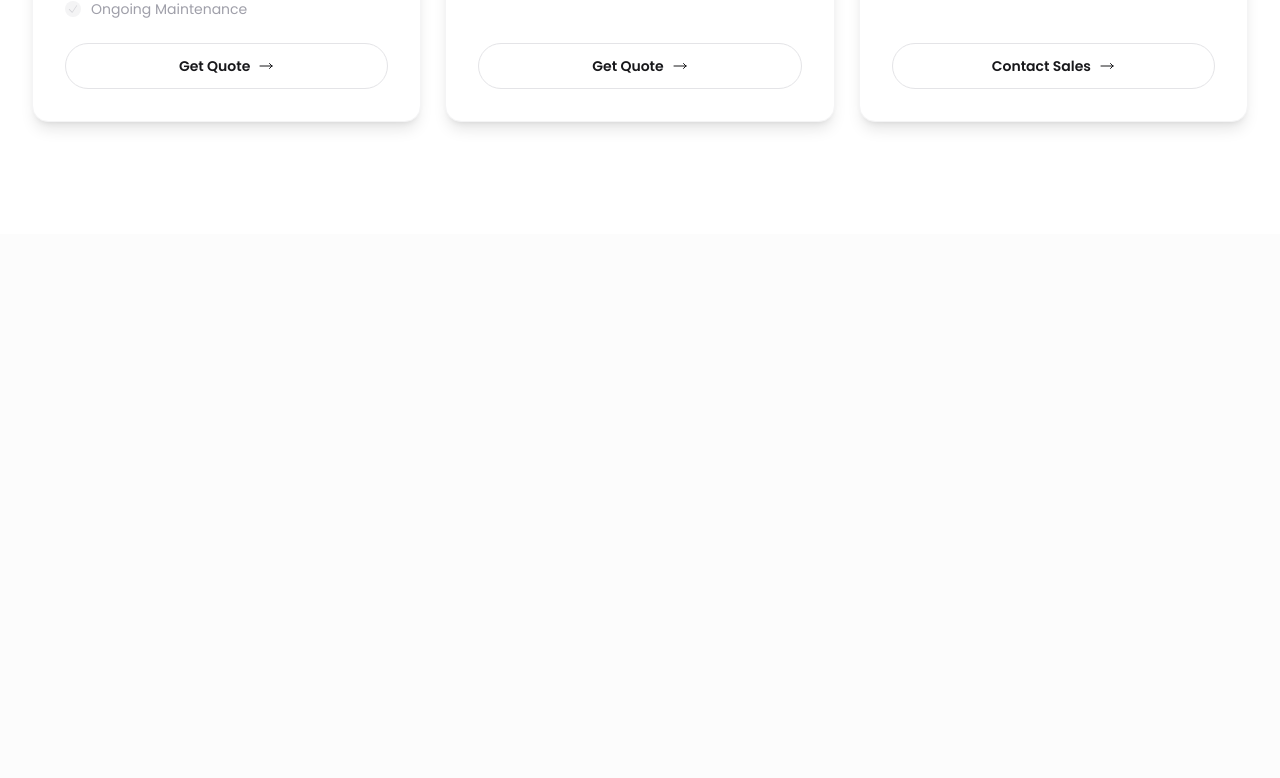
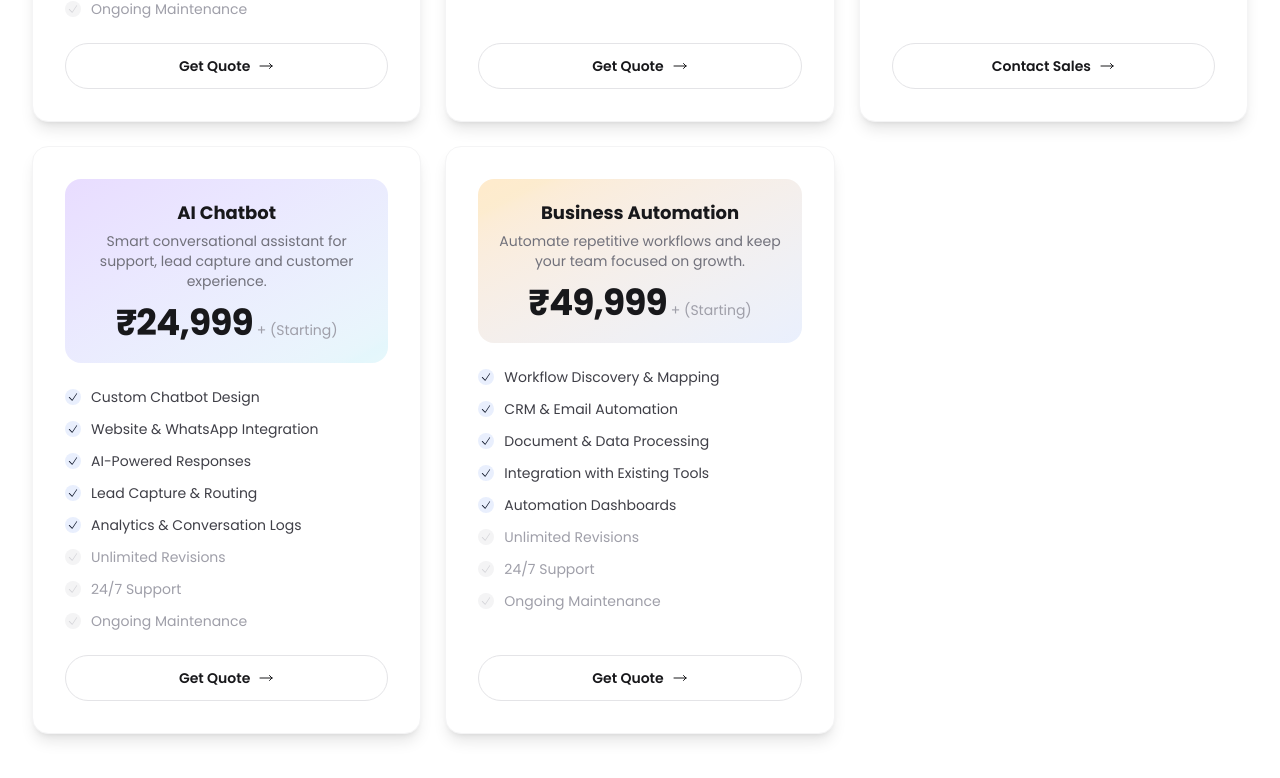
Before and after one commit to Gaurav-rathore77/weblign, a Next.js app: page /pricing in a window 1280 px wide. Shown: the part 1882-2660 px from the top of the page. Built offline with nearby package versions, Linux system fonts and the light colour scheme.

Commit message:
addmoreservices

```diff
--- a/src/components/about-page/AboutStory.tsx
+++ b/src/components/about-page/AboutStory.tsx
@@ -142,7 +142,7 @@ const AboutStory = () => {
                   const isLeft = i % 2 === 0;
                   return (
                     <div
-                      key={m.year}
+                      key={`${m.year}-${m.title}-${i}`}
                       className={`group relative flex flex-col gap-2 lg:flex-row lg:items-start ${
                         isLeft ? 'lg:flex-row' : 'lg:flex-row-reverse'
                       }`}
--- a/src/components/about/AchievementCounter.tsx
+++ b/src/components/about/AchievementCounter.tsx
@@ -13,7 +13,7 @@ const achievements: Achievement[] = [
         <path d="M8 15a2 2 0 004 0" />
       </svg>
     ),
-    value: '500',
+    value: '50',
     suffix: '+',
     label: 'Projects Delivered',
   },
@@ -24,7 +24,7 @@ const achievements: Achievement[] = [
         <path d="M7 14a3 3 0 006 0" />
       </svg>
     ),
-    value: '250',
+    value: '44',
     suffix: '+',
     label: 'Happy Clients',
   },
@@ -35,9 +35,9 @@ const achievements: Achievement[] = [
         <circle cx="10" cy="10" r="9" />
       </svg>
     ),
-    value: '15',
+    value: '5',
     suffix: '+',
-    label: 'Countries Served',
+    label: 'Years Experience',
   },
   {
     icon: (
@@ -45,9 +45,9 @@ const achievements: Achievement[] = [
         <path d="M12 2l3.1 6.3L22 9.5l-5 4.9 1.2 7L12 17.5 5.8 21.4 7 14.4 2 9.5l6.9-1.2L12 2z" />
       </svg>
     ),
-    value: '98',
+    value: '100',
     suffix: '%',
-    label: 'Client Retention',
+    label: 'Client Satisfaction',
   },
 ];
 
--- a/src/components/common/JSONLD.tsx
+++ b/src/components/common/JSONLD.tsx
@@ -122,6 +122,20 @@ const organization = {
     },
     {
       '@type': 'Offer',
+      name: 'AI Chatbot',
+      description: 'Custom conversational AI assistants for websites, WhatsApp and customer support.',
+      category: 'AI/ML',
+      url: `${siteUrl}/services/ai-automation`,
+    },
+    {
+      '@type': 'Offer',
+      name: 'Business Automation',
+      description: 'Workflow, CRM, document and data automation for growing businesses.',
+      category: 'Business Automation',
+      url: `${siteUrl}/services/ai-automation`,
+    },
+    {
+      '@type': 'Offer',
       name: 'AI Automation',
       description: 'AI-powered solutions for business process automation.',
       category: 'AI/ML',
--- a/src/components/contact/contactData.tsx
+++ b/src/components/contact/contactData.tsx
@@ -63,7 +63,7 @@ export const faqItems: FAQItem[] = [
   {
     question: 'How much does a website cost?',
     answer:
-      'Pricing depends on complexity and features. Our plans start at $299/month for a Starter site and scale up based on your needs. Contact us for a custom quote tailored to your project.',
+      'Pricing depends on complexity and features. Our plans start at ₹9,999/month for a Starter site and scale up based on your needs. Contact us for a custom quote tailored to your project.',
   },
   {
     question: 'Do you provide maintenance after launch?',
--- a/src/components/hero/HeroIllustration.tsx
+++ b/src/components/hero/HeroIllustration.tsx
@@ -119,7 +119,7 @@ const HeroIllustration = () => {
             {/* Metric card */}
             <div className="rounded-xl border border-zinc-100 bg-white p-4 shadow-xs dark:border-zinc-700 dark:bg-zinc-800/50">
               <span className="text-[11px] font-medium text-zinc-500 dark:text-zinc-400">Total Revenue</span>
-              <p className="mt-1 text-xl font-bold text-zinc-900">$48,290</p>
+              <p className="mt-1 text-xl font-bold text-zinc-900">₹4,82,900</p>
               <span className="text-[11px] text-emerald-600">↑ 12.5% this month</span>
             </div>
 
@@ -178,7 +178,7 @@ const HeroIllustration = () => {
         >
           <div className="w-36 rounded-xl border border-zinc-100/80 bg-white/90 p-3 shadow-lg shadow-zinc-900/5 dark:border-zinc-700/80 dark:bg-zinc-100/90">
             <span className="text-[11px] font-medium text-zinc-500 dark:text-zinc-400">Avg. Revenue</span>
-            <p className="mt-0.5 text-lg font-bold text-zinc-900">$12,847</p>
+            <p className="mt-0.5 text-lg font-bold text-zinc-900">₹1,28,470</p>
             <div className="mt-1 flex items-center gap-1 text-[11px] text-emerald-600">
               <svg viewBox="0 0 12 12" fill="currentColor" className="h-2.5 w-2.5" aria-hidden="true">
                 <path d="M6 0l6 8H0z" />
--- a/src/components/pricing-page/pricingData.ts
+++ b/src/components/pricing-page/pricingData.ts
@@ -126,6 +126,42 @@ export const pricingTiers: PricingTier[] = [
     cta: 'Contact Sales',
     gradient: 'from-primary to-accent',
   },
+  {
+    name: 'AI Chatbot',
+    description: 'Smart conversational assistant for support, lead capture and customer experience.',
+    price: 24999,
+    priceLabel: 'Starting',
+    features: [
+      { text: 'Custom Chatbot Design', included: true },
+      { text: 'Website & WhatsApp Integration', included: true },
+      { text: 'AI-Powered Responses', included: true },
+      { text: 'Lead Capture & Routing', included: true },
+      { text: 'Analytics & Conversation Logs', included: true },
+      { text: 'Unlimited Revisions', included: false },
+      { text: '24/7 Support', included: false },
+      { text: 'Ongoing Maintenance', included: false },
+    ],
+    cta: 'Get Quote',
+    gradient: 'from-violet-500/20 to-cyan-500/10',
+  },
+  {
+    name: 'Business Automation',
+    description: 'Automate repetitive workflows and keep your team focused on growth.',
+    price: 49999,
+    priceLabel: 'Starting',
+    features: [
+      { text: 'Workflow Discovery & Mapping', included: true },
+      { text: 'CRM & Email Automation', included: true },
+      { text: 'Document & Data Processing', included: true },
+      { text: 'Integration with Existing Tools', included: true },
+      { text: 'Automation Dashboards', included: true },
+      { text: 'Unlimited Revisions', included: false },
+      { text: '24/7 Support', included: false },
+      { text: 'Ongoing Maintenance', included: false },
+    ],
+    cta: 'Get Quote',
+    gradient: 'from-amber-500/20 to-primary/10',
+  },
 ];
 
 export const faqs = [
--- a/src/components/pricing/GuaranteeBanner.tsx
+++ b/src/components/pricing/GuaranteeBanner.tsx
@@ -1,7 +1,7 @@
 import {
   HiOutlineShieldCheck,
   HiOutlineLockClosed,
-  HiOutlineCurrencyDollar,
+  HiOutlineCurrencyRupee,
   HiOutlineClipboardDocument,
 } from 'react-icons/hi2';
 import { guarantees } from './pricingData';
@@ -9,7 +9,7 @@ import { guarantees } from './pricingData';
 const iconComponents: Record<string, React.ElementType> = {
   HiOutlineShieldCheck,
   HiOutlineLockClosed,
-  HiOutlineCurrencyDollar,
+  HiOutlineCurrencyRupee,
   HiOutlineClipboardDocument,
 };
 
--- a/src/components/pricing/PricingSection.tsx
+++ b/src/components/pricing/PricingSection.tsx
@@ -1,7 +1,7 @@
 import PricingCard from './PricingCard';
 import ComparisonTable from './ComparisonTable';
 import GuaranteeBanner from './GuaranteeBanner';
-import { HiOutlineCurrencyDollar } from 'react-icons/hi2';
+import { HiOutlineCurrencyRupee } from 'react-icons/hi2';
 import { plans } from './pricingData';
 
 const PricingSection = () => {
@@ -26,7 +26,7 @@ const PricingSection = () => {
           {/* ── Section Header ── */}
           <div className="mx-auto flex max-w-2xl flex-col items-center gap-5 text-center">
             <div className="inline-flex items-center gap-2 rounded-full border border-primary/15 bg-primary/[0.04] px-4 py-1.5 text-sm font-medium text-primary">
-              <HiOutlineCurrencyDollar className="h-4 w-4" aria-hidden="true" />
+              <HiOutlineCurrencyRupee className="h-4 w-4" aria-hidden="true" />
               Pricing
             </div>
             <h2 className="text-3xl font-bold tracking-tight text-zinc-900 sm:text-4xl">
--- a/src/components/pricing/pricingData.tsx
+++ b/src/components/pricing/pricingData.tsx
@@ -5,6 +5,8 @@ import {
   HiOutlineSquares2X2,
   HiOutlineChartBarSquare,
   HiOutlineCommandLine,
+  HiOutlineChatBubbleLeftRight,
+  HiOutlineBolt,
 } from 'react-icons/hi2';
 
 export interface PricingPlan {
@@ -129,6 +131,42 @@ export const plans: PricingPlan[] = [
     cta: 'Contact Sales',
     ctaHref: '/contact',
   },
+  {
+    id: 'ai-chatbot',
+    name: 'AI Chatbot',
+    description: 'Smart conversational assistant for support, lead capture and customer experience.',
+    icon: <HiOutlineChatBubbleLeftRight className="h-6 w-6" />,
+    price: 24999,
+    priceLabel: 'Starting',
+    features: [
+      'Custom Chatbot Design',
+      'Website & WhatsApp Integration',
+      'AI-Powered Responses',
+      'Lead Capture & Routing',
+      'Analytics & Conversation Logs',
+      '1 Month Support',
+    ],
+    cta: 'Get Quote',
+    ctaHref: '/contact',
+  },
+  {
+    id: 'business-automation',
+    name: 'Business Automation',
+    description: 'Automate repetitive workflows and keep your team focused on growth.',
+    icon: <HiOutlineBolt className="h-6 w-6" />,
+    price: 49999,
+    priceLabel: 'Starting',
+    features: [
+      'Workflow Discovery & Mapping',
+      'CRM & Email Automation',
+      'Document & Data Processing',
+      'Integration with Existing Tools',
+      'Automation Dashboards',
+      '1 Month Support',
+    ],
+    cta: 'Get Quote',
+    ctaHref: '/contact',
+  },
 ];
 
 export interface ComparisonFeature {
@@ -146,6 +184,8 @@ export const comparisonFeatures: ComparisonFeature[] = [
   { name: 'API Integration', starter: false, professional: true, enterprise: true },
   { name: 'Cloud Deployment', starter: false, professional: false, enterprise: true },
   { name: 'AI Features', starter: false, professional: false, enterprise: true },
+  { name: 'AI Chatbot', starter: false, professional: false, enterprise: true },
+  { name: 'Business Automation', starter: false, professional: false, enterprise: true },
   { name: 'Priority Support', starter: false, professional: false, enterprise: true },
   { name: 'Custom Development', starter: false, professional: false, enterprise: true },
 ];
@@ -168,7 +208,7 @@ export const guarantees: GuaranteeItem[] = [
     description: 'All transactions are encrypted and processed securely through Stripe.',
   },
   {
-    icon: 'HiOutlineCurrencyDollar',
+    icon: 'HiOutlineCurrencyRupee',
     title: 'No Hidden Fees',
     description: 'What you see is what you pay. No surprise charges or upsells.',
   },
--- a/src/lib/contact-options.ts
+++ b/src/lib/contact-options.ts
@@ -17,10 +17,10 @@ export const contactServiceOptions: ContactOption[] = [
 
 export const contactBudgetOptions: ContactOption[] = [
   { value: '', label: 'Select your budget' },
-  { value: 'under-500', label: 'Under $500' },
-  { value: '500-1000', label: '$500 – $1,000' },
-  { value: '1000-5000', label: '$1,000 – $5,000' },
-  { value: '5000-plus', label: '$5,000+' },
+  { value: 'under-10000', label: 'Under ₹10,000' },
+  { value: '10000-25000', label: '₹10,000 – ₹25,000' },
+  { value: '25000-75000', label: '₹25,000 – ₹75,000' },
+  { value: '75000-plus', label: '₹75,000+' },
 ];
 
 export function getContactOptionLabel(
```
